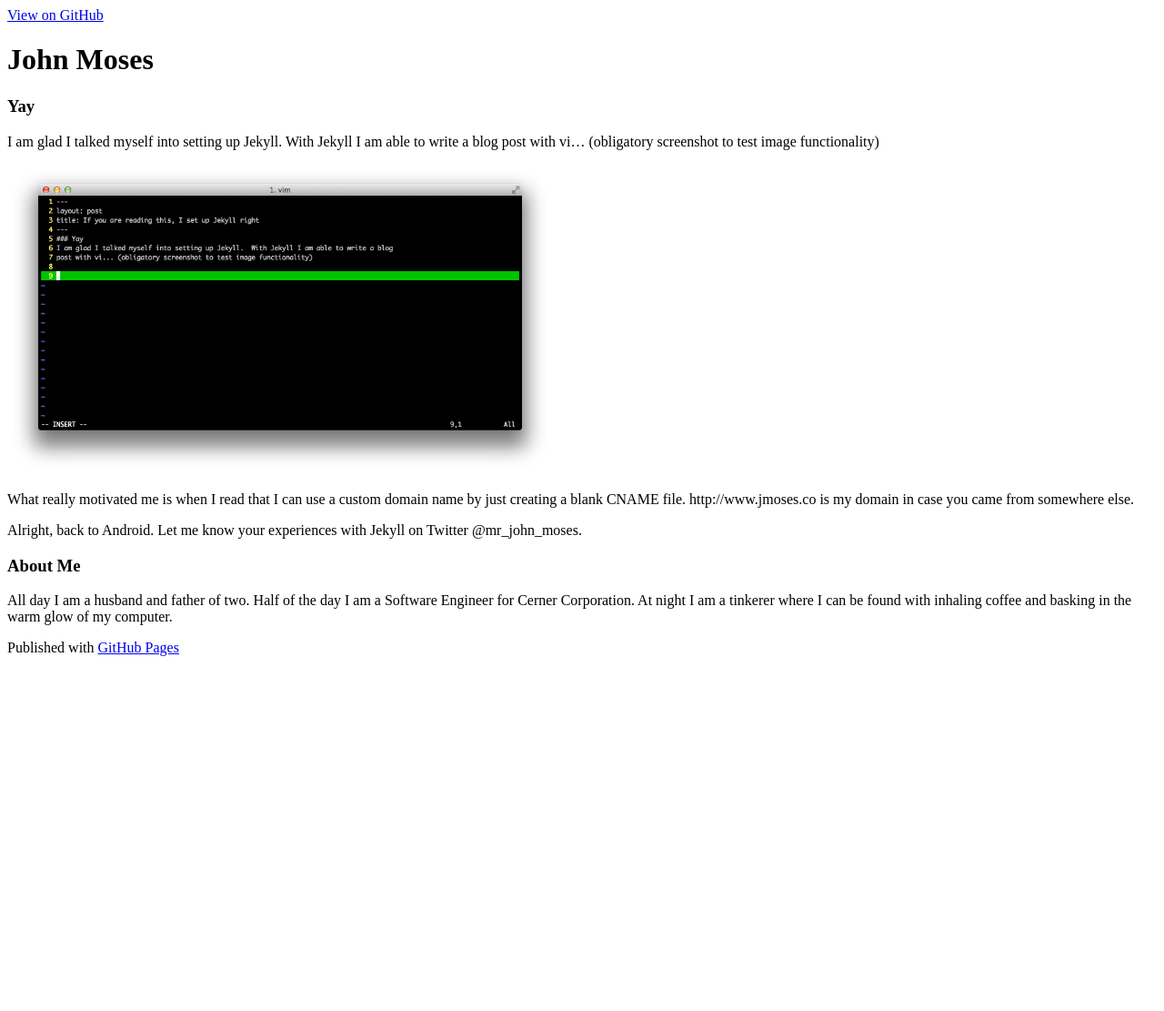
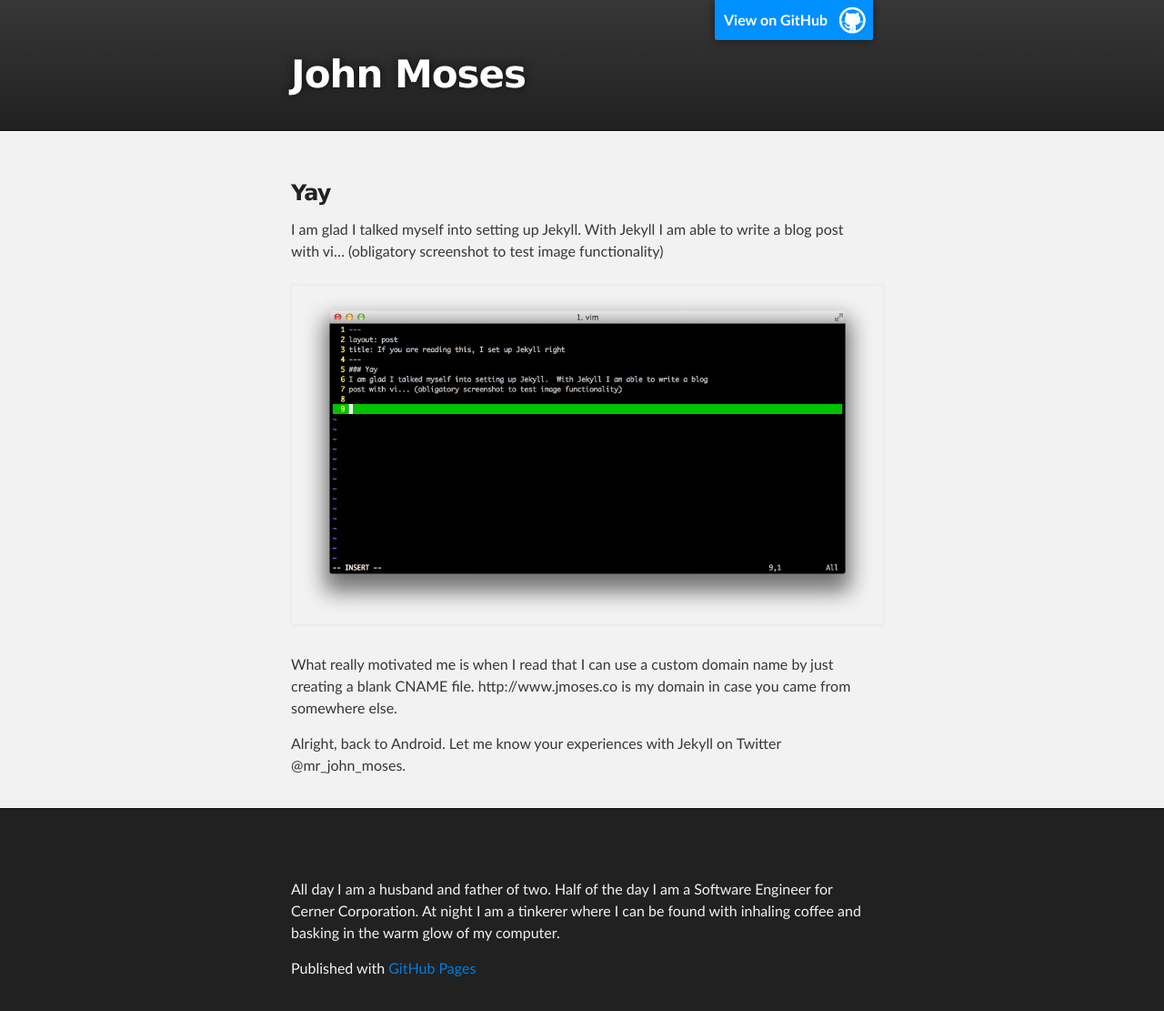
Before and after one commit to jonaldomo/jonaldomo.github.io, a Jekyll site: the page built from _posts/2013-06-28-if-you-can-see-this-i-set-up-jekyll-right.md, in a window 1280 px wide. Shown: the whole page at 91% size. Built offline with Jekyll 4.4.1, drawn with Linux system fonts in a browser that asks for light colours; before the commit the page ends 900 px from its top, so only the background shows below that.

Commit message:
fixing link

```diff
--- a/_layouts/posts.html
+++ b/_layouts/posts.html
@@ -4,7 +4,7 @@
     <meta charset='utf-8' />
     <meta http-equiv="X-UA-Compatible" content="chrome=1" />
     <meta name="description" content="John Moses : what it is yo" />
-    <link rel="stylesheet" type="text/css" media="screen" href="stylesheets/stylesheet.css">
+    <link rel="stylesheet" type="text/css" media="screen" href="../../../stylesheets/stylesheet.css">
     <title>John Moses</title>
   </head>
 <body>
```
